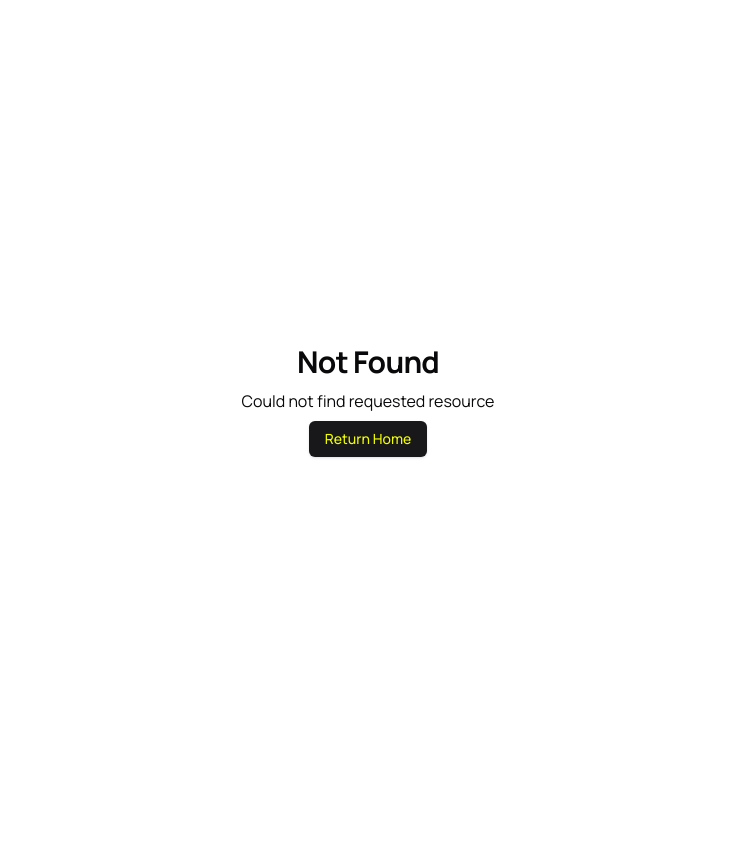
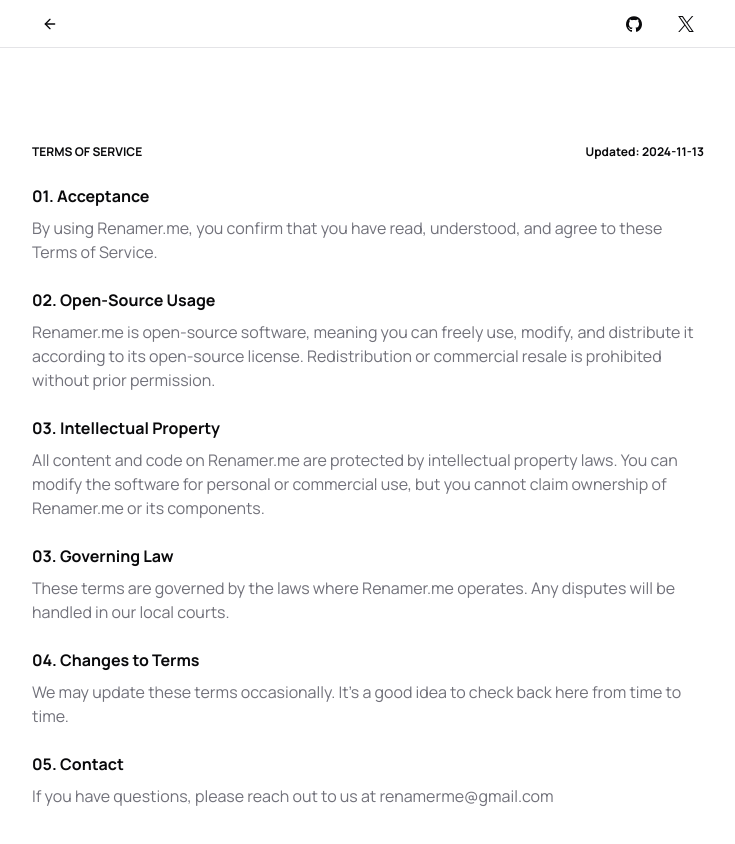
Before and after one commit to rejaulkariim/renamer, a Next.js app: page /terms in a window 1280 px wide. Before the commit this address had no page. Shown: the top 844 px of the page, without its empty margins (272-1007 px from the left). Before the commit the page ends 800 px from the top, so only its background shows below. Built offline with nearby package versions, Linux system fonts and the light colour scheme.

Commit message:
feat: added terams page

```diff
--- /dev/null
+++ b/src/app/(legal)/layout.tsx
@@ -0,0 +1,24 @@
+import BackButton from "@/components/shared/BackButton";
+import SocialLinks from "@/components/shared/SocialLinks";
+import { ReactNode } from "react";
+
+const LegalLayoutPage = ({ children }: { children: ReactNode }) => {
+  return (
+    <div>
+      <header className="border-b h-12 flex items-center justify-center">
+        <nav className="max-w-2xl w-full px-4 md:px-0 mx-auto flex items-center justify-between">
+          <div className="flex items-center">
+            <BackButton />
+          </div>
+          <div className="flex items-center">
+            <SocialLinks />
+          </div>
+        </nav>
+      </header>
+
+      <main className="max-w-2xl w-full px-4 md:px-0 mx-auto">{children}</main>
+    </div>
+  );
+};
+
+export default LegalLayoutPage;
--- /dev/null
+++ b/src/app/(legal)/terms/page.tsx
@@ -0,0 +1,69 @@
+import { Metadata } from "next";
+
+export const metadata: Metadata = {
+  title: "Terms of Service",
+  description:
+    "By using Renamer.me, you agree to follow these Terms of Service. Please read carefully.",
+};
+
+const TermsPage = () => {
+  return (
+    <section className="max-w-2xl mx-auto py-10 md:py-20">
+      <div className="flex justify-between items-center my-4">
+        <p className="text-xs uppercase font-bold">Terms of Service</p>
+        <p className="text-xs font-bold">Updated: 2024-11-13</p>
+      </div>
+      <div className="mt-6 space-y-2">
+        <h3 className="font-bold">01. Acceptance</h3>
+        <p className="text-base font-normal text-muted-foreground">
+          By using Renamer.me, you confirm that you have read, understood, and
+          agree to these Terms of Service.
+        </p>
+      </div>
+
+      <div className="mt-6 space-y-2">
+        <h3 className="font-bold">02. Open-Source Usage</h3>
+        <p className="text-base font-normal text-muted-foreground">
+          Renamer.me is open-source software, meaning you can freely use,
+          modify, and distribute it according to its open-source license.
+          Redistribution or commercial resale is prohibited without prior
+          permission.
+        </p>
+      </div>
+
+      <div className="mt-6 space-y-2">
+        <h3 className="font-bold">03. Intellectual Property</h3>
+        <p className="text-base font-normal text-muted-foreground">
+          All content and code on Renamer.me are protected by intellectual
+          property laws. You can modify the software for personal or commercial
+          use, but you cannot claim ownership of Renamer.me or its components.
+        </p>
+      </div>
+
+      <div className="mt-6 space-y-2">
+        <h3 className="font-bold">03. Governing Law</h3>
+        <p className="text-base font-normal text-muted-foreground">
+          These terms are governed by the laws where Renamer.me operates. Any
+          disputes will be handled in our local courts.
+        </p>
+      </div>
+
+      <div className="mt-6 space-y-2">
+        <h3 className="font-bold">04. Changes to Terms</h3>
+        <p className="text-base font-normal text-muted-foreground">
+          We may update these terms occasionally. It’s a good idea to check back
+          here from time to time.
+        </p>
+      </div>
+
+      <div className="mt-6 space-y-2">
+        <h3 className="font-bold">05. Contact</h3>
+        <p className="text-base font-normal text-muted-foreground">
+          If you have questions, please reach out to us at renamerme@gmail.com
+        </p>
+      </div>
+    </section>
+  );
+};
+
+export default TermsPage;
--- /dev/null
+++ b/src/components/shared/BackButton.tsx
@@ -0,0 +1,17 @@
+"use client";
+
+import { Icons } from "@/components/shared/Icons";
+import { Button } from "@/components/ui/button";
+import { useRouter } from "next/navigation";
+
+const BackButton = () => {
+  const router = useRouter();
+
+  return (
+    <Button variant="ghost" size="icon" onClick={() => router.back()}>
+      <Icons.back />
+    </Button>
+  );
+};
+
+export default BackButton;
--- a/src/components/shared/Icons.tsx
+++ b/src/components/shared/Icons.tsx
@@ -1,6 +1,7 @@
 type IconProps = React.HTMLAttributes<SVGElement>;
 
 import {
+  ArrowLeft,
   Asterisk,
   BriefcaseBusiness,
   CircleCheck,
@@ -10,6 +11,7 @@
 
 export const Icons = {
   logo: Asterisk,
+  back: ArrowLeft,
   loader: Loader,
   check: CircleCheck,
   bag: BriefcaseBusiness,
--- /dev/null
+++ b/src/components/shared/SocialLinks.tsx
@@ -0,0 +1,41 @@
+import { Icons } from "@/components/shared/Icons";
+import { buttonVariants } from "@/components/ui/button";
+import { siteConfig } from "@/config/site";
+import { cn } from "@/lib/utils";
+import Link from "next/link";
+
+const SocialLinks = () => {
+  return (
+    <div className="flex items-center gap-4">
+      <Link href={siteConfig.links.github} target="_blank" rel="noreferrer">
+        <div
+          className={cn(
+            buttonVariants({
+              variant: "ghost",
+              size: "icon",
+            })
+          )}
+        >
+          <Icons.gitHub className="h-4 w-4" />
+          <span className="sr-only">GitHub</span>
+        </div>
+      </Link>
+      <Link href={siteConfig.links.twitter} target="_blank" rel="noreferrer">
+        <div
+          className={cn(
+            buttonVariants({
+              variant: "ghost",
+              size: "icon",
+            })
+          )}
+        >
+          <Icons.twitter className="h-3 w-3 fill-current" />
+
+          <span className="sr-only">Twitter</span>
+        </div>
+      </Link>
+    </div>
+  );
+};
+
+export default SocialLinks;
```
